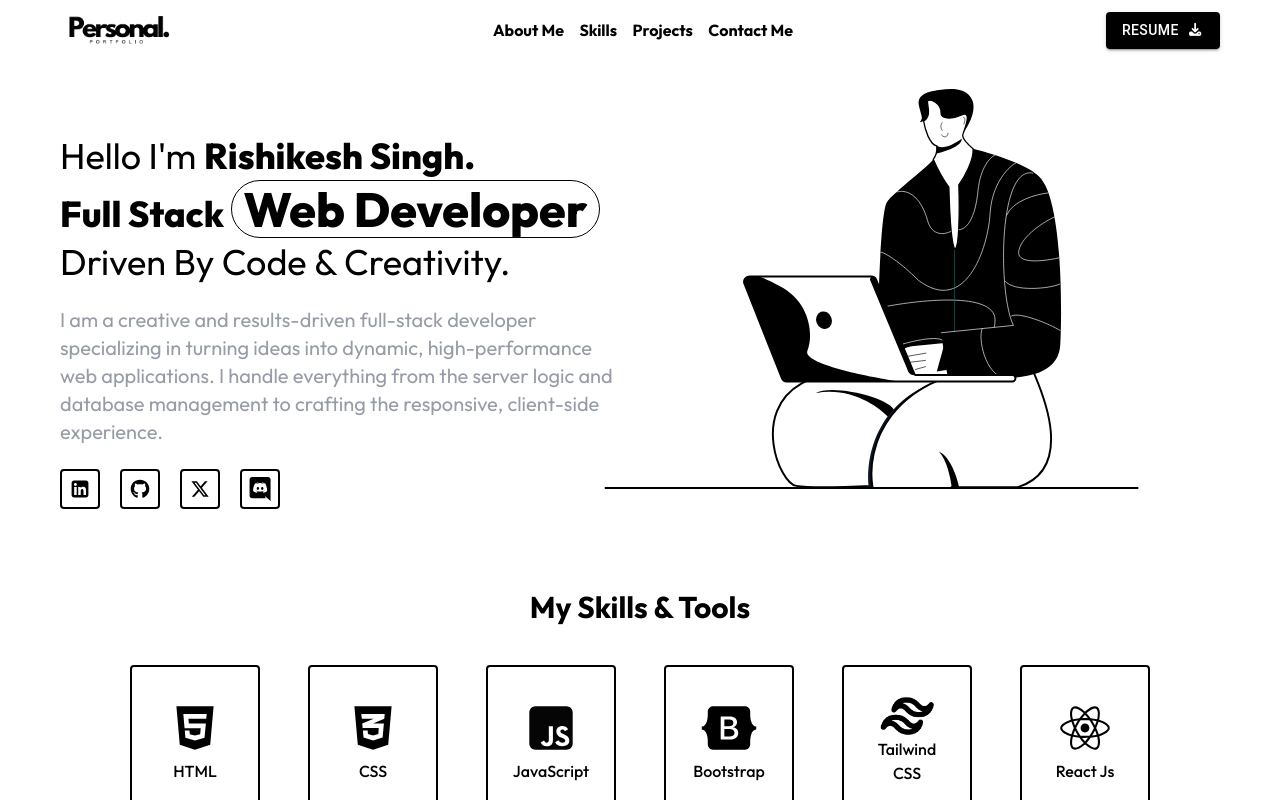
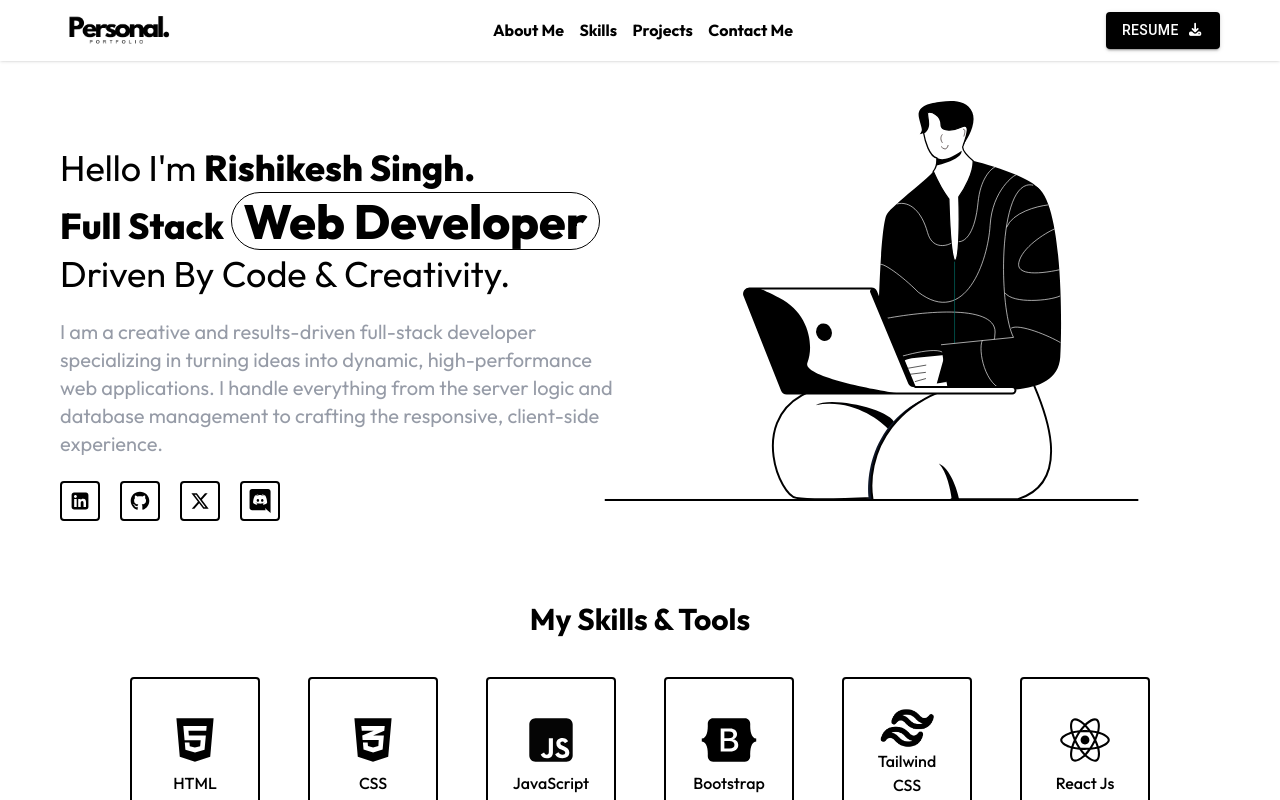
Before and after one commit to errishi/Personal-Portfolio, a React (Vite) app: page / in a window 1280 px wide. Shown: the top 800 px of the page. Built offline with nearby package versions, Linux system fonts and the light colour scheme.

Commit message:
navbar effect

```diff
--- a/src/components/Navbar.jsx
+++ b/src/components/Navbar.jsx
@@ -3,7 +3,7 @@ import React from 'react';
 
 const Navbar = () => {
   return (
-    <div className='flex justify-between lg:mx-15 mx-8 my-3 items-center'>
+    <div className='flex justify-between sticky top-0 bg-white/30 py-3 z-10 lg:px-15 px-8 items-center backdrop-blur-sm shadow-sm'>
         <img src="/Logo.png" className='w-[120px]' alt="logo" />
         <div className='w-1/3 md:w-75 hidden lg:block md:block'>
             <ul className='flex justify-between font-bold'>
```
